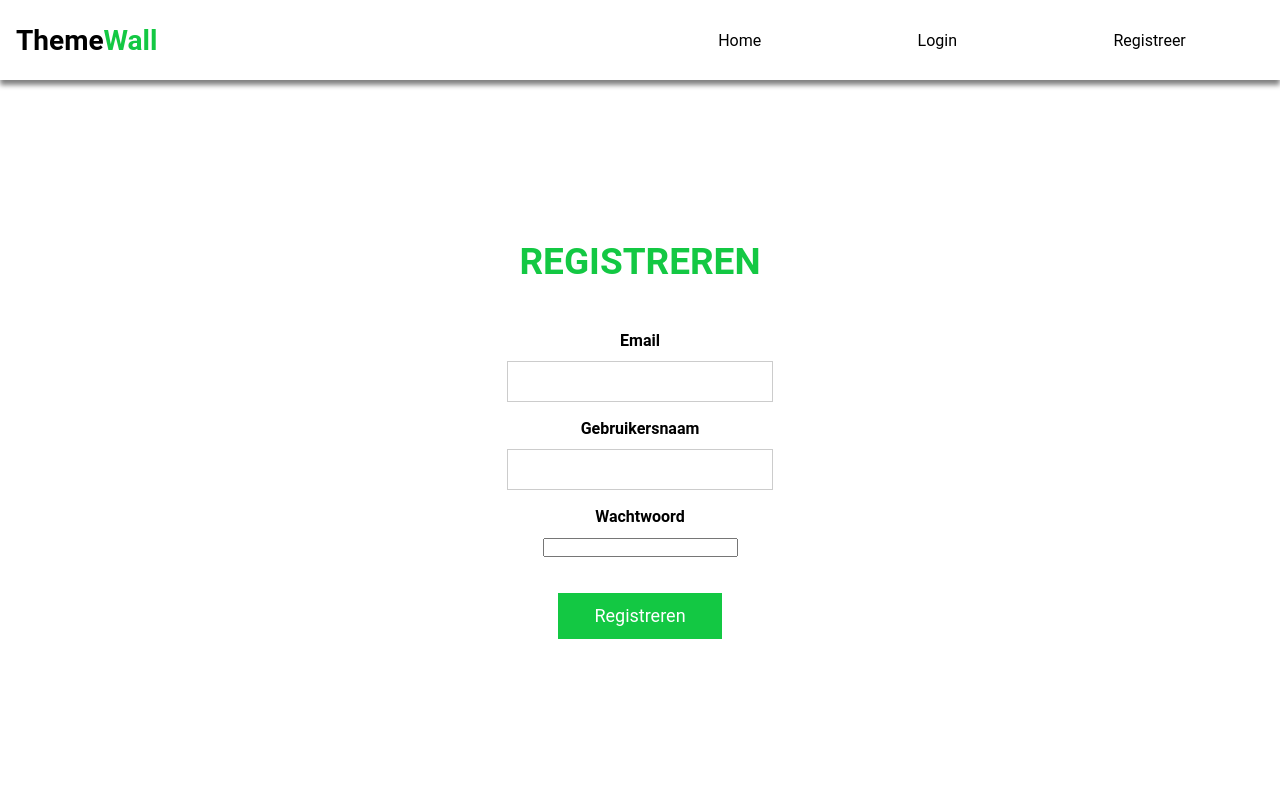
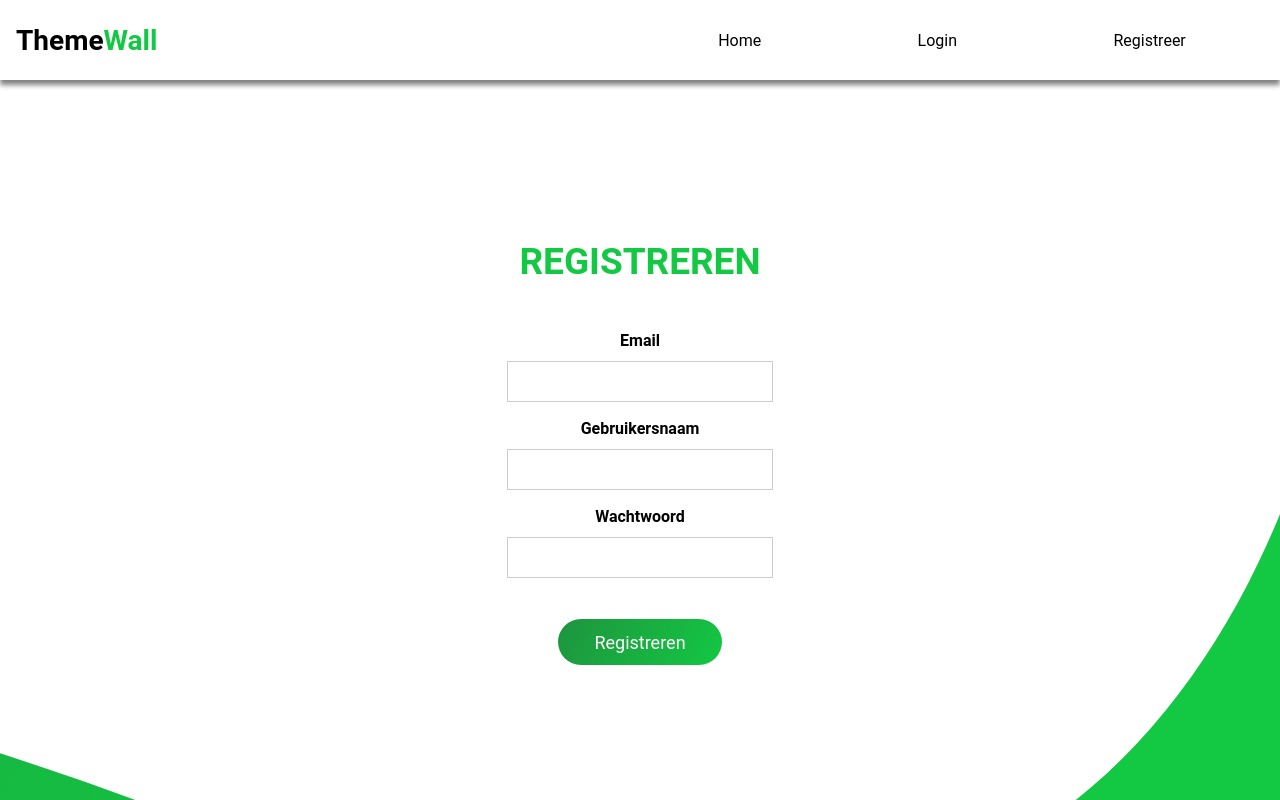
Before and after one commit to teunvanderploeg/TheWall, a PHP site: page /register.php in a window 1280 px wide. Run offline with PHP 8.4, Linux system fonts and the light colour scheme.

Commit message:
Wobble + improvements

```diff
--- a/website/style/center.css
+++ b/website/style/center.css
@@ -1,3 +1,9 @@
+body {
+    background-image: url("../img/wobble.png");
+    background-position: right -100px top -190px;
+    background-repeat: no-repeat;
+}
+
 .wrapper {
     text-align: center;
     margin-top: 10em;
@@ -26,7 +32,8 @@ label {
     margin-bottom: 1em;
 }
 
-input[type=text] {
+input[type=text],
+input[type=password] {
     width: 20em;
     padding: 12px 20px;
     margin-bottom: .4em;
@@ -50,7 +57,9 @@ button {
     padding: .7em 2em;
     margin-top: 2em;
     cursor: pointer;
-    background-color: #13c843;
+    background: rgb(19, 200, 67);
+    background: linear-gradient(299deg, rgba(19, 200, 67, 1) 0%, rgba(30, 148, 62, 1) 100%);
     border: none;
     color: white;
+    border-radius: 25px;
 }
```
Also changed, not shown: website/img/wobble.png (added).
